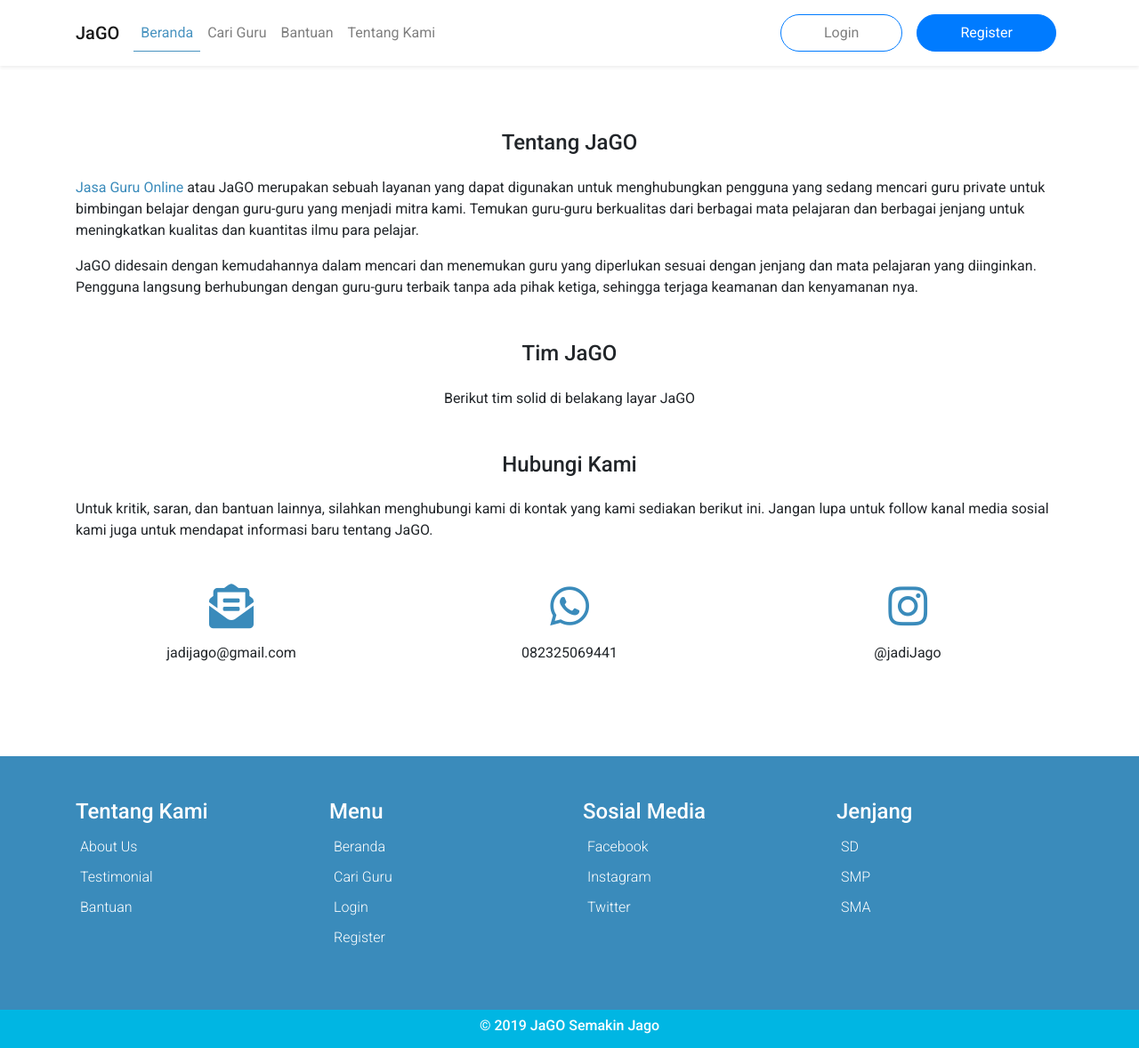
After one commit to khumam/jaGO-apps, a CodeIgniter app: page /jago/home/aboutus in a window 1280 px wide. The commit adds this page. Shown: the whole page at 89% size. Run offline with CodeIgniter, Linux system fonts and the light colour scheme; some libraries are stand-ins or nearby versions.

Commit message:
add about us page

```diff
--- a/application/controllers/Home.php
+++ b/application/controllers/Home.php
@@ -31,4 +31,12 @@ class Home extends CI_Controller
         $this->load->view('Register/s1_register');
         $this->load->view('Templates/footer');
     }
+
+    public function aboutus()
+    {
+        $data['judul'] = "Tentang JaGO";
+        $this->load->view('Templates/header', $data);
+        $this->load->view('About/index');
+        $this->load->view('Templates/footer');
+    }
 }
--- /dev/null
+++ b/application/views/About/index.php
@@ -0,0 +1,33 @@
+<section class="mt-5 mb-5 pt-4 pb-4">
+	<div class="container">
+		<h4 class="text-center subJudul mb-4">Tentang JaGO</h4>
+		<p><span style="color: #3A8BBB;">Jasa Guru Online</span> atau JaGO merupakan sebuah layanan yang dapat digunakan
+			untuk menghubungkan pengguna yang sedang mencari guru private untuk bimbingan belajar dengan guru-guru yang
+			menjadi mitra kami. Temukan guru-guru berkualitas dari berbagai mata pelajaran dan berbagai jenjang untuk
+			meningkatkan kualitas dan kuantitas ilmu para pelajar.</p>
+		<p>JaGO didesain dengan kemudahannya dalam mencari dan menemukan guru yang diperlukan sesuai dengan jenjang dan
+			mata pelajaran yang diinginkan. Pengguna langsung berhubungan dengan guru-guru terbaik tanpa ada pihak
+			ketiga, sehingga terjaga keamanan dan kenyamanan nya.</p>
+
+		<h4 class="text-center subJudul mb-4 mt-5">Tim JaGO</h4>
+		<p class="text-center">Berikut tim solid di belakang layar JaGO</p>
+
+		<h4 class="text-center subJudul mb-4 mt-5">Hubungi Kami</h4>
+		<p>Untuk kritik, saran, dan bantuan lainnya, silahkan menghubungi kami di kontak yang kami sediakan berikut ini.
+			Jangan lupa untuk follow kanal media sosial kami juga untuk mendapat informasi baru tentang JaGO.</p>
+		<div class="row mt-5 mb-3">
+			<div class="col-sm-4 text-center mtMobile">
+				<i class="fas fa-envelope-open-text mb-3" style="color: #3A8BBB; font-size: 50px;"></i>
+				<p>jadijago@gmail.com</p>
+			</div>
+			<div class="col-sm-4 text-center mtMobile">
+				<i class="fab fa-whatsapp mb-3" style="color: #3A8BBB; font-size: 50px;"></i>
+				<p>082325069441</p>
+			</div>
+			<div class="col-sm-4 text-center mtMobile">
+				<i class="fab fa-instagram mb-3" style="color: #3A8BBB; font-size: 50px;"></i>
+				<p>@jadiJago</p>
+			</div>
+		</div>
+	</div>
+</section>
--- a/application/views/Templates/header.php
+++ b/application/views/Templates/header.php
@@ -38,7 +38,7 @@
 					<a class="nav-item nav-link aktif" href="#">Beranda</a>
 					<a class="nav-item nav-link" href="#">Cari Guru</a>
 					<a class="nav-item nav-link" href="#">Bantuan</a>
-					<a class="nav-item nav-link" href="#">Tentang Kami</a>
+					<a class="nav-item nav-link" href="<?php echo base_url('home/aboutus'); ?>">Tentang Kami</a>
 				</div>
 				<div class="navbar-nav ml-auto">
 					<a class="nav-item nav-link btn btn-outline-primary mx-2 px-5 radiusBorder" href="<?php echo base_url('home/login'); ?>">Login <span class="sr-only">(current)</span></a>
```
